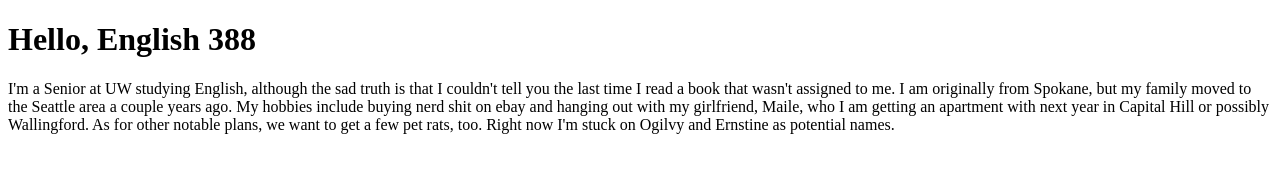
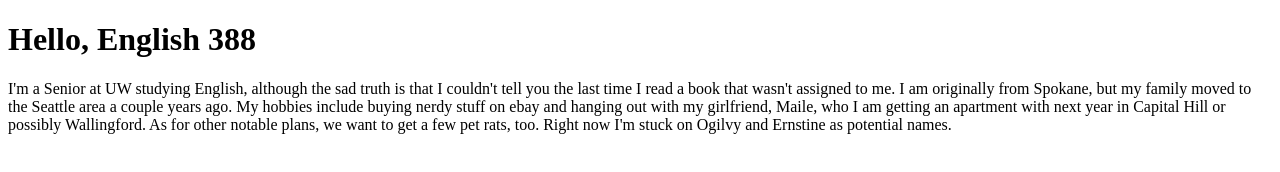
Before and after one commit to lanejgo/HTML-1, a plain HTML site: page index.html in a window 1280 px wide. Drawn offline with Linux system fonts and the light colour scheme.

Commit message:
Update index.html

```diff
--- a/index.html
+++ b/index.html
@@ -8,7 +8,7 @@
   <body>
     <h1>Hello, English 388</h1>
     <p>I'm a Senior at UW studying English, although the sad truth is that I couldn't tell you the last time I read a book that wasn't assigned to me.
-      I am originally from Spokane, but my family moved to the Seattle area a couple years ago. My hobbies include buying nerd shit on ebay and hanging
+      I am originally from Spokane, but my family moved to the Seattle area a couple years ago. My hobbies include buying nerdy stuff on ebay and hanging
       out with my girlfriend, Maile, who I am getting an apartment with next year in Capital Hill or possibly Wallingford. As for other notable plans,
       we want to get a few pet rats, too. Right now I'm stuck on Ogilvy and Ernstine as potential names. </p>
   </body>
```
